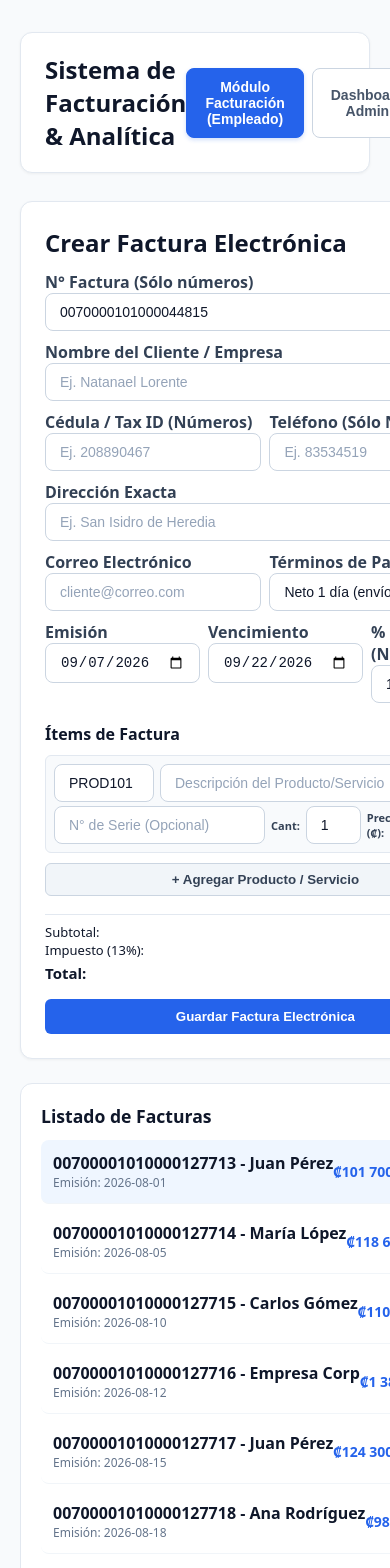
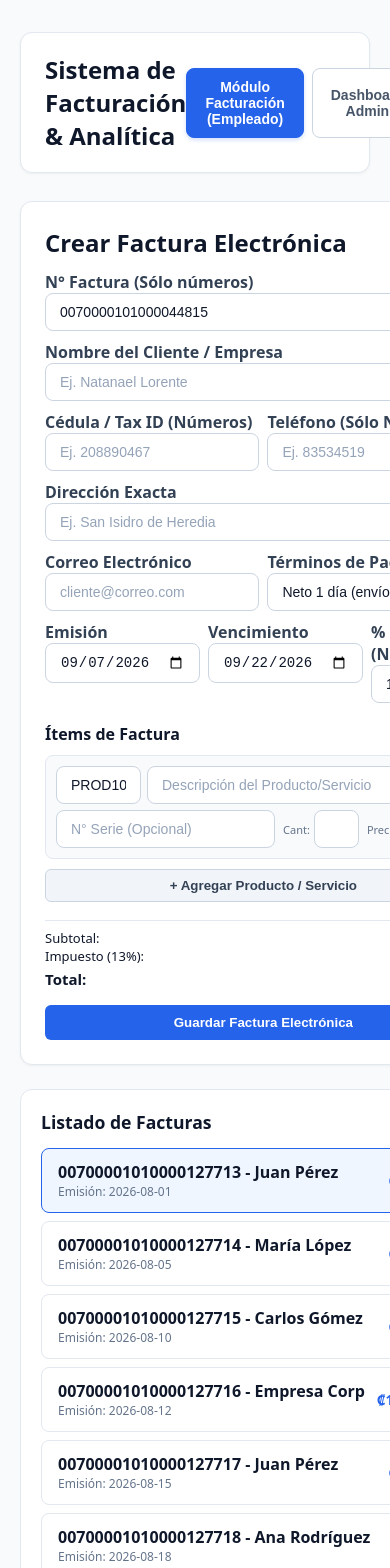
Before and after one commit to AngelDST13/Quiz3, a React (Vite) app: page / in a window 390 px wide. Shown: the top 1568 px of the page. Built offline with nearby package versions, Linux system fonts and the light colour scheme.

Commit message:
UI: Correccion de layout en listado de facturas, responsive inputs y reset de dataset

```diff
--- a/src/components/InvoiceForm.jsx
+++ b/src/components/InvoiceForm.jsx
@@ -228,14 +228,14 @@ export default function InvoiceForm({ onCreateInvoice }) {
         <h4 style={{ marginTop: '10px' }}>Ítems de Factura</h4>
 
         {items.map((item) => (
-          <div key={item.id} style={{ display: 'flex', flexDirection: 'column', gap: '4px', background: '#f8fafc', padding: '8px', borderRadius: '6px', border: '1px solid #e2e8f0' }}>
+          <div key={item.id} style={{ display: 'flex', flexDirection: 'column', gap: '6px', background: '#f8fafc', padding: '10px', borderRadius: '8px', border: '1px solid #e2e8f0' }}>
             <div style={{ display: 'flex', gap: '6px' }}>
               <input
                 type="text"
-                placeholder="Código (Ej. RAM1910)"
+                placeholder="Código"
                 value={item.id}
                 onChange={(e) => handleItemChange(item.id, 'id', e.target.value)}
-                style={{ width: '100px' }}
+                style={{ width: '85px' }}
                 required
               />
               <input
@@ -243,37 +243,41 @@ export default function InvoiceForm({ onCreateInvoice }) {
                 placeholder="Descripción del Producto/Servicio"
                 value={item.description}
                 onChange={(e) => handleItemChange(item.id, 'description', e.target.value)}
-                style={{ flex: 1 }}
+                style={{ flex: 1, minWidth: 0 }}
                 required
               />
             </div>
 
-            <div style={{ display: 'flex', gap: '6px', alignItems: 'center' }}>
+            <div style={{ display: 'flex', gap: '8px', alignItems: 'center' }}>
               <input
                 type="text"
-                placeholder="N° de Serie (Opcional)"
+                placeholder="N° Serie (Opcional)"
                 value={item.serial}
                 onChange={(e) => handleItemChange(item.id, 'serial', e.target.value)}
-                style={{ flex: 1 }}
+                style={{ flex: 1, minWidth: 0 }}
               />
-              <label style={{ fontSize: '11px' }}>Cant:</label>
+              <div style={{ display: 'flex', alignItems: 'center', gap: '4px' }}>
+                <span style={{ fontSize: '11px', color: '#64748b' }}>Cant:</span>
                 <input
                   type="number"
                   min="1"
                   value={item.quantity}
                   onChange={(e) => handleItemChange(item.id, 'quantity', e.target.value)}
-                style={{ width: '55px' }}
+                  style={{ width: '45px', padding: '4px' }}
                   required
                 />
-              <label style={{ fontSize: '11px' }}>Precio (₡):</label>
+              </div>
+              <div style={{ display: 'flex', alignItems: 'center', gap: '4px' }}>
+                <span style={{ fontSize: '11px', color: '#64748b' }}>Precio:</span>
                 <input
                   type="number"
                   min="0"
                   value={item.price}
                   onChange={(e) => handleItemChange(item.id, 'price', e.target.value)}
-                style={{ width: '70px' }}
+                  style={{ width: '65px', padding: '4px' }}
                   required
                 />
+              </div>
               {items.length > 1 && (
                 <button
                   type="button"
--- a/src/components/InvoiceList.jsx
+++ b/src/components/InvoiceList.jsx
@@ -5,29 +5,32 @@ export default function InvoiceList({ invoices, selectedInvoice, onSelectInvoice
 
   return (
     <div style={{ background: '#ffffff', padding: '20px', borderRadius: '12px', border: '1px solid #e2e8f0' }}>
-      <h3 style={{ marginBottom: '12px', fontSize: '1.1rem', color: '#0f172a' }}>Listado de Facturas</h3>
-      <ul style={{ listStyle: 'none', padding: 0 }}>
+      <h3 style={{ marginBottom: '14px', fontSize: '1.1rem', color: '#0f172a' }}>Listado de Facturas</h3>
+      <ul style={{ listStyle: 'none', padding: 0, display: 'flex', flexDirection: 'column', gap: '8px' }}>
         {invoices.map((inv) => (
           <li
             key={inv.id}
             onClick={() => onSelectInvoice(inv)}
             style={{
-              padding: '12px',
-              borderBottom: '1px solid #f1f5f9',
+              padding: '12px 16px',
+              border: '1px solid #e2e8f0',
+              borderRadius: '8px',
               cursor: 'pointer',
-              borderRadius: '8px',
-              background: selectedInvoice?.id === inv.id ? '#eff6ff' : 'transparent',
+              background: selectedInvoice?.id === inv.id ? '#eff6ff' : '#ffffff',
+              borderColor: selectedInvoice?.id === inv.id ? '#2563eb' : '#e2e8f0',
               display: 'flex',
-              justify: 'space-between',
+              justifyContent: 'space-between',
               alignItems: 'center',
-              marginBottom: '6px'
+              gap: '12px'
             }}
           >
-            <div>
-              <div style={{ fontWeight: '700', color: '#0f172a' }}>{inv.id} - {inv.clientName}</div>
+            <div style={{ flex: 1, minWidth: 0 }}>
+              <div style={{ fontWeight: '700', color: '#0f172a', whiteSpace: 'nowrap', overflow: 'hidden', textOverflow: 'ellipsis' }}>
+                {inv.id} - {inv.clientName}
+              </div>
               <div style={{ fontSize: '12px', color: '#64748b' }}>Emisión: {inv.issueDate}</div>
             </div>
-            <strong style={{ color: '#2563eb', fontSize: '14px' }}>
+            <strong style={{ color: '#2563eb', fontSize: '14px', whiteSpace: 'nowrap' }}>
               ₡{inv.total.toLocaleString('es-CR', { minimumFractionDigits: 2 })}
             </strong>
           </li>
```
Lines whose indentation alone changed are shown as unchanged.
